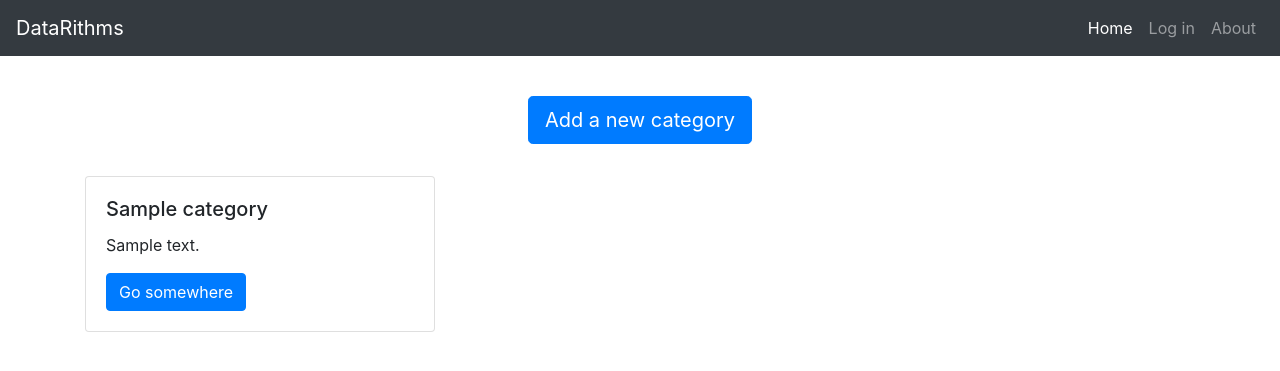
After one commit to SiddharthSampath/DataRithms, a Flask app: page /categories in a window 1280 px wide. The commit adds this page. Shown: the top 371 px of the page. Run offline with Flask 2, Linux system fonts and the light colour scheme; tables that the repository leaves empty hold one stand-in row (values such as "Sample post"); some libraries are stand-ins or nearby versions.

Commit message:
Added categories page with basic functionality, modified Categories table to have category description, Problems table to have question name

```diff
--- a/app.py
+++ b/app.py
@@ -3,7 +3,7 @@ from flask import Flask, request, abort, jsonify, render_template
 from flask_sqlalchemy import SQLAlchemy
 from flask_migrate import Migrate
 from flask_cors import CORS
-from models import setupdb
+from models import setupdb, Category, Problem
 
 def create_app(test_config=None):
   # create and configure the app
@@ -18,6 +18,13 @@ APP = create_app()
 @APP.route('/')
 def index():
   return render_template('index.html')
+
+@APP.route('/categories')
+def categories():
+  categories = Category.query.all()
+  print(categories)
+  return render_template('categories.html', category_data=categories)
+
 if __name__ == '__main__':
     #APP.run(host='0.0.0.0', port=8080, debug=True)
     APP.run(debug=True)
--- /dev/null
+++ b/static/css/categories.css
@@ -0,0 +1,7 @@
+.col-sm-4 {
+    margin-top: 2em;
+}
+
+#newCategory {
+    margin-top: 2em;
+}
--- /dev/null
+++ b/templates/categories.html
@@ -0,0 +1,31 @@
+{% extends "base.html" %}
+
+{% block links %}
+<link rel="stylesheet" href="/static/css/categories.css">
+{% endblock %}
+
+{% block content %}
+
+<div class="container">
+    <div class="text-center">
+        <button id="newCategory" class="center btn btn-lg btn-primary">Add a new category</button>
+    </div>
+    <div class="row">
+        {% for category in category_data %}
+        <div class="col-sm-4">
+            <div class="card">
+                <div class="card-body">
+                    <h5 class="card-title">{{ category.category_name }}</h5>
+                    <p class="card-text">{{ category.category_description }}</p>
+                    <a href="#" class="btn btn-primary">Go somewhere</a>
+                </div>
+            </div>
+        </div>
+
+        {% endfor %}
+
+
+    </div>
+
+</div>
+{% endblock %}
```
Also changed, not shown: migrations/versions/3b08b50c3288_.py (added, +30 -0 lines), models.py (+5 -3 lines), templates/index.html (+5 -2 lines).
